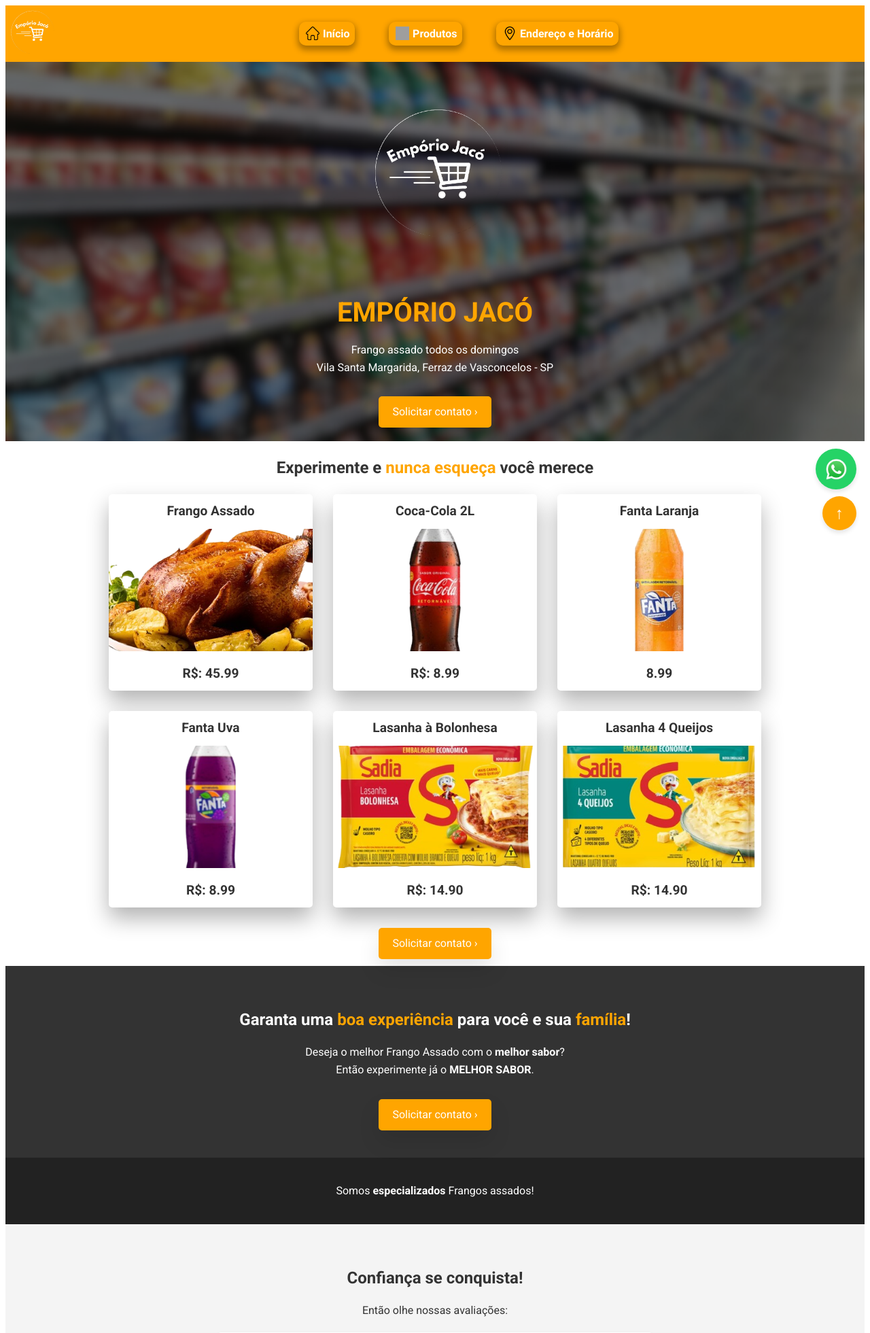
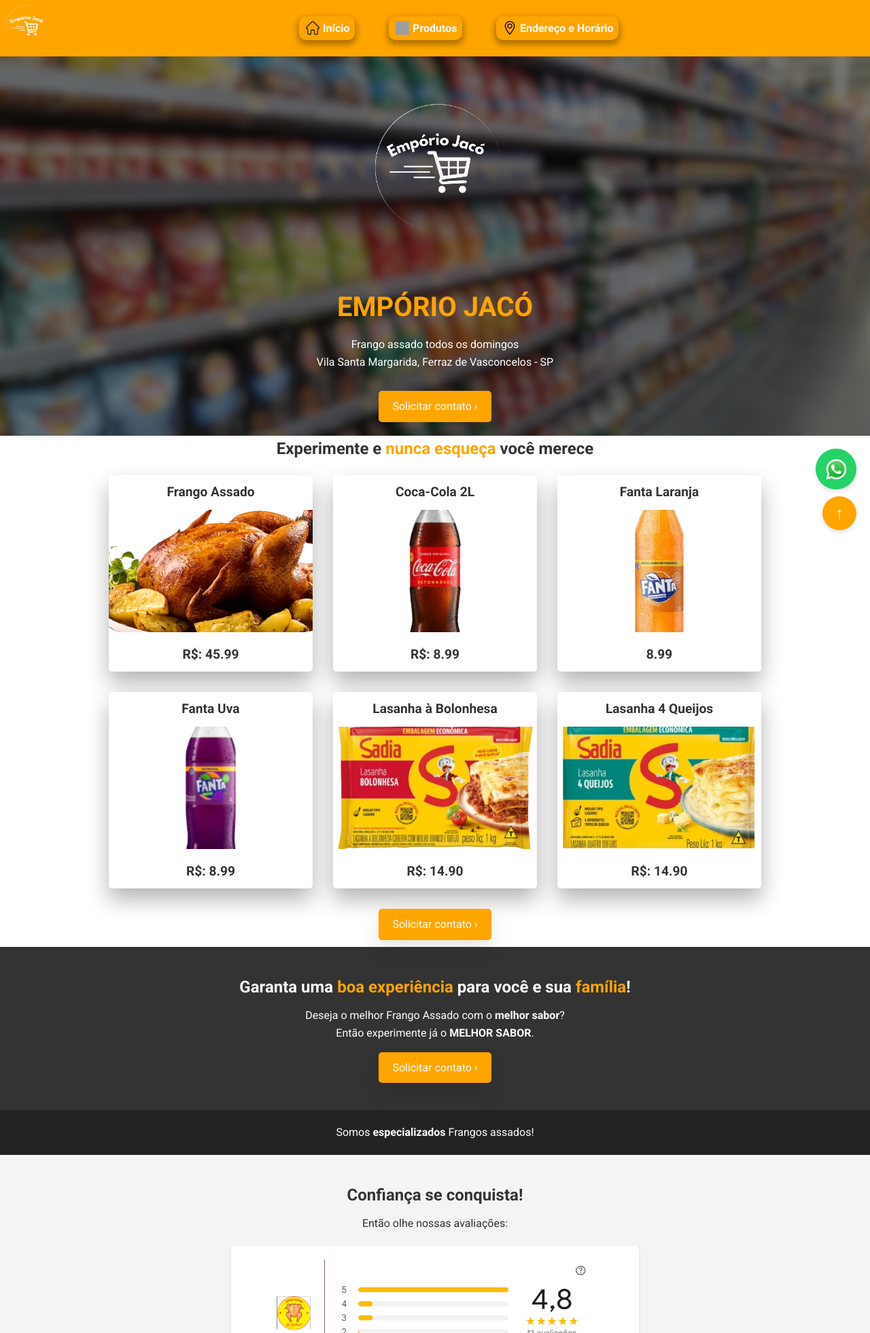
Before and after one commit to Ricard0-o/site_emporio_jaco, a PHP site: page / in a window 1280 px wide. Shown: the top 1961 px of the page at 68% size. Run offline with PHP 8.4, Linux system fonts and the light colour scheme; grey boxes are pictures that could not be loaded.

Commit message:
correcao de sintaxe

```diff
--- a/index.css
+++ b/index.css
@@ -1,4 +1,4 @@
-url(site_emporio_jaco-main/index.html)/* Reset Geral */
+ /* url(site_emporio_jaco-main/index.html) /* Reset Geral */
 * {
     margin: 0;
     padding: 0;
```
